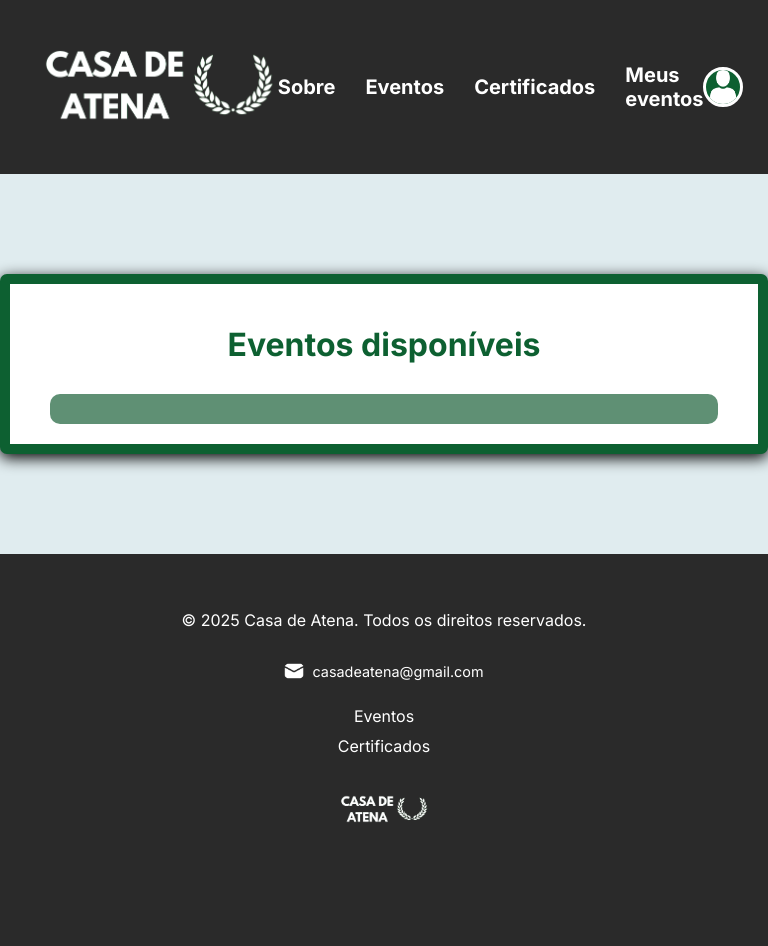
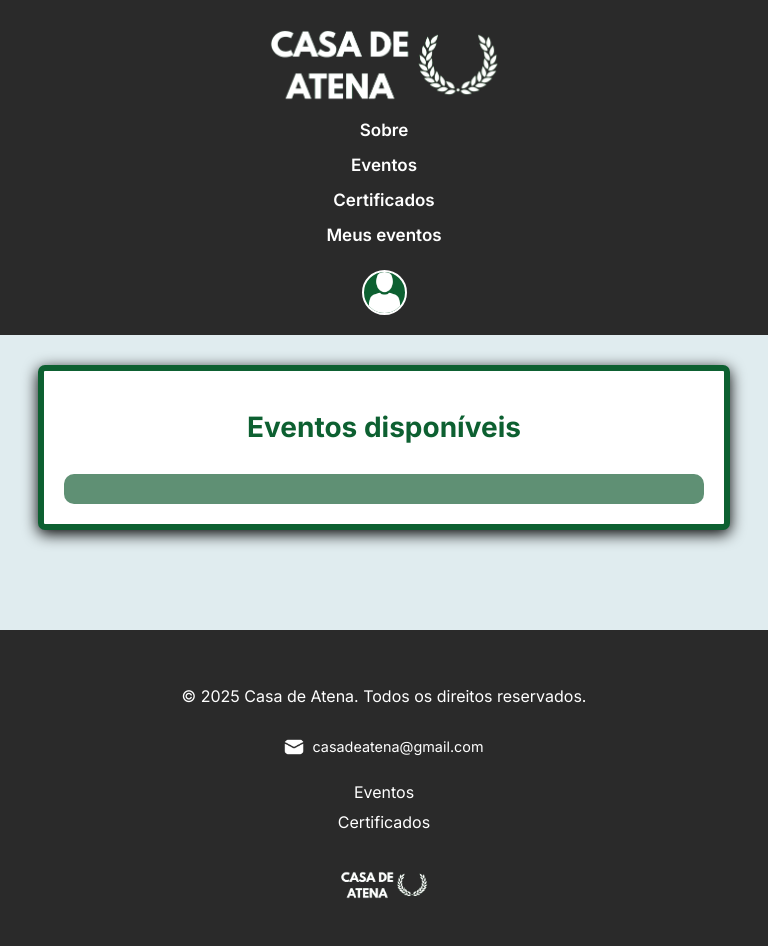
Before and after one commit to okiobot/SGEA, a Django app: template sgea/login/templates/usuarios/eventosU.html in a window 768 px wide. Before the commit the page ends 822 px from the top, so only its background shows below. Run offline with Django 5.2, Linux system fonts and the light colour scheme; the template is opened without the code that fills it, so the values that code supplies are empty; some web fonts are replaced.

Commit message:
feat: Responsividade para o header principal + tela de eventos disponíveis

```diff
--- a/sgea/login/static/css/style.css
+++ b/sgea/login/static/css/style.css
@@ -50,23 +50,22 @@ body {
 /* Header (base.html)*/
 #header-usuario {
     display: flex;
-    position: relative;
     justify-content: space-between;
     align-items: center;
-
-    padding: 40px;
-
     background-color: #2a2a2a;
     color: #fff;
-}
+    padding: 25px 40px;
+    position: relative;
+}
+
 .logo-container {
-    flex: 1;
+    height: 90px;
+
 }
 
 #header-usuario .logo-container img {
     height: 90px;
 }
-
 /* Header 2 (base2.html) */
 #header-usuario-2 {
     display: flex;
@@ -94,39 +93,25 @@ nav {
 
 nav ul {
     display: flex;
-    align-items: center;
-
     gap: 30px;
+    list-style: none;
+    padding: 0;
     margin: 0;
-    padding: 0;
-
-    list-style: none;
 }
 
 nav a {
-    position: relative;
-
-    line-height: 1.2;
-    box-sizing: border-box;
-
-
-    color: white;
-
-    font-weight: bold;
-    font-size: 20px;
+    color: #fff;
+    font-weight: 600;
+    font-size: 18px;
     text-decoration: none;
-    border-bottom: 4px solid transparent;
-
-    transition: color 0.3s ease-in-out;
-}
-
+    border-bottom: 3px solid transparent;
+    transition: all 0.3s ease;
+}
+
+nav a:hover,
 nav a.ativo {
     color: var(--quaternary-color);
-    border-bottom: 4px solid var(--quaternary-color);
-}
-
-nav a:hover {
-    color: var(--quaternary-color);
+    border-color: var(--quaternary-color);
 }
 
 /* --------------------------------------------------------------------------- */
@@ -134,85 +119,76 @@ nav a:hover {
 /* --------------------------------------------------------------------------- */
 
 /* Header - Info de usuários */
-.usuario-icon-container {    /* icon */
-    flex: 1;
-    display: flex;
-    justify-content: flex-end;
-
+.usuario-icon-container {
+    position: relative;
     cursor: pointer;
 }
 
-.usuario-icon-container img {  /* icon */
+.usuario-icon-container img {
+    width: 45px;
+    height: 45px;
+    border-radius: 50%;
     background-color: var(--primary-color);
-
-    border: 3px solid  white;
-    border-radius: 50%;
-
-    transition: transform 1s ease;
+    border: 2px solid white;
+    transition: transform 0.3s ease;
 }
 
 .usuario-icon-container img:hover {
-    transform: scale(1.2);
-}
-
-/* Informações do usuário */
+    transform: scale(1.05);
+}
+
 .info-usuario-container {
     position: absolute;
-    top: 110px;
-    right: 10px;
-
-    width: 400px;
-
+    top: 60px;
+    right: 0;
+    width: 320px;
     padding: 15px;
-
     background-color: white;
-    color: black;
-
-    border: var(--tertiary-color) 3px solid;
-    border-radius: 10px;
-
-    box-shadow: 0 4px 10px black;
+    color: var(--tertiary-color);
+    border: 3px solid var(--primary-color);
+    border-radius: 6px;
+    box-shadow: 0 4px 12px rgba(0,0,0,0.15);
     opacity: 0;
     visibility: hidden;
-
-    transition: opacity 0.8s ease, visibility 0.5s ease;
-}
-
-.usuario-icon-container:hover .info-usuario-container, .info-usuario-container:hover {
+    transition: opacity 0.3s ease, visibility 0.3s ease;
+    z-index: 10;
+}
+
+.usuario-icon-container:hover .info-usuario-container {
     opacity: 1;
     visibility: visible;
-
-}
+}
+
 .info-usuario-container h2 {
     color: var(--primary-color);
-    font-size: 20px;
-}
+    font-size: 18px;
+    margin-bottom: 8px;
+}
+
+.info-usuario-container p {
+    margin: 4px 0;
+    font-size: 14px;
+}
+
+.info-usuario-container button {
+    margin-top: 8px;
+    padding: 6px 12px;
+    background-color: var(--primary-color);
+    color: white;
+    border: none;
+    border-radius: 6px;
+    font-size: 14px;
+    cursor: pointer;
+    transition: background-color 0.3s ease;
+}
+
+.info-usuario-container button:hover {
+    background-color: var(--botao-preto-color);
+}
+
 .info-usuario-container a {
     display: inline-block;
-    margin-right: 10px;
-}
-
-/* Botões de editar, deletar e sair do perfil */
-.info-usuario-container button {
-    margin-top: 10px;
-    padding: 8px 15px;
-
-    background-color: var(--primary-color);
-    color: white;
-
-    border-radius: 10px;
-    border: none;
-
-    font-weight: bold;
-    cursor: pointer;
-
-    transform: scale(1);
-    transition: transform 1s ease, background-color 0.3s ease;
-}
-
-.info-usuario-container button:hover {
-    background-color: var(--botao-preto-color);
-    transform: scale(1.1);
+    margin: 0;
 }
 
 /* --------------------------------------------------------------------------- */
@@ -1488,6 +1552,107 @@ nav a:hover {
         max-width: 250px;
         font-size: 17px;
     }
+
+
+    /* HEADER PRINCIPAL */
+    #header-usuario {
+        flex-direction: column;
+        align-items: center;
+        padding: 20px;
+        text-align: center;
+    }
+
+    .logo-container {
+        order: 1;
+        margin-bottom: 10px;
+    }
+
+    .logo-container img {
+        height: 75px;
+    }
+
+    nav {
+        order: 2;
+        width: 100%;
+        display: flex;
+        justify-content: center;
+        margin-bottom: 15px;
+    }
+
+    nav ul {
+        flex-direction: column;
+        gap: 15px;
+    }
+
+    nav a {
+        font-size: 17px;
+    }
+
+    .usuario-icon-container {
+        order: 3;
+        position: relative;
+        display: flex;
+        justify-content: center;
+        margin-top: 10px;
+    }
+
+    .info-usuario-container {
+        position: absolute;
+        top: 60px;
+        right: 50%;
+        transform: translateX(50%);
+        width: 300px;
+        opacity: 0;
+        visibility: hidden;
+    }
+
+
+    /* EVENTOS DISPONIVEIS */
+    .eventosDisp-container {
+        max-width: 95%;
+        margin: 20px auto;
+        padding: 15px;
+        border-width: 6px;
+    }
+
+    .eventosDisp-titulo h1 {
+        font-size: 24px;
+    }
+
+    .eventos-lista {
+        grid-template-columns: 1fr;
+        gap: 55px;
+    }
+
+    .eventos-itens {
+        padding: 10px;
+    }
+
+    .evento-imagem img {
+        height: 180px;
+    }
+
+    .evento-botoes {
+        flex-direction: column;
+        gap: 10px;
+    }
+
+    .eventos-inscricao-btn,
+    .botao-detalhe {
+        padding: 10px;
+        font-size: 16px;
+    }
+
+    .evento-modal-conteudo {
+        width: 90%;
+        padding: 15px;
+        margin-top: 60px;
+    }
+
+    .fechar-modal {
+        font-size: 24px;
+        right: 15px;
+    }
 }
 
 /* --------------------------------------------------------------------------- */
@@ -1565,6 +1733,91 @@ nav a:hover {
         font-size: 17px;
         width: 180px;
     }
+
+
+    /* HEADER PRINCIPAL */
+    #header-usuario {
+        flex-direction: column;
+        align-items: center;
+        padding: 20px;
+        text-align: center;
+    }
+
+    .logo-container {
+        order: 1;
+        margin-bottom: 10px;
+    }
+
+    .logo-container img {
+        height: 75px;
+    }
+
+    nav {
+        order: 2;
+        width: 100%;
+        display: flex;
+        justify-content: center;
+        margin-bottom: 15px;
+    }
+
+    nav ul {
+        flex-direction: column;
+        gap: 15px;
+    }
+
+    nav a {
+        font-size: 17px;
+    }
+
+    .usuario-icon-container {
+        order: 3;
+        position: relative;
+        display: flex;
+        justify-content: center;
+        margin-top: 10px;
+    }
+
+    .info-usuario-container {
+        position: absolute;
+        top: 60px;
+        right: 50%;
+        transform: translateX(50%);
+        width: 300px;
+        opacity: 0;
+        visibility: hidden;
+    }
+
+
+    /* EVENTOS DISPONIVEIS */
+    .eventosDisp-container {
+        max-width: 90%;
+        margin: 30px auto;
+        padding: 20px;
+    }
+
+    .eventosDisp-titulo h1 {
+        font-size: 28px;
+    }
+
+    .eventos-lista {
+        grid-template-columns: 1fr 1fr;
+        gap: 25px;
+    }
+
+    .evento-imagem img {
+        height: 220px;
+    }
+
+    .eventos-inscricao-btn,
+    .botao-detalhe {
+        font-size: 15px;
+        padding: 10px 15px;
+    }
+
+    .evento-modal-conteudo {
+        width: 80%;
+        max-width: 600px;
+    }
 }
 
 /* --------------------------------------------------------------------------- */
```
Also changed, not shown: other parts of sgea/login/static/css/style.css (+144 -16 lines).
